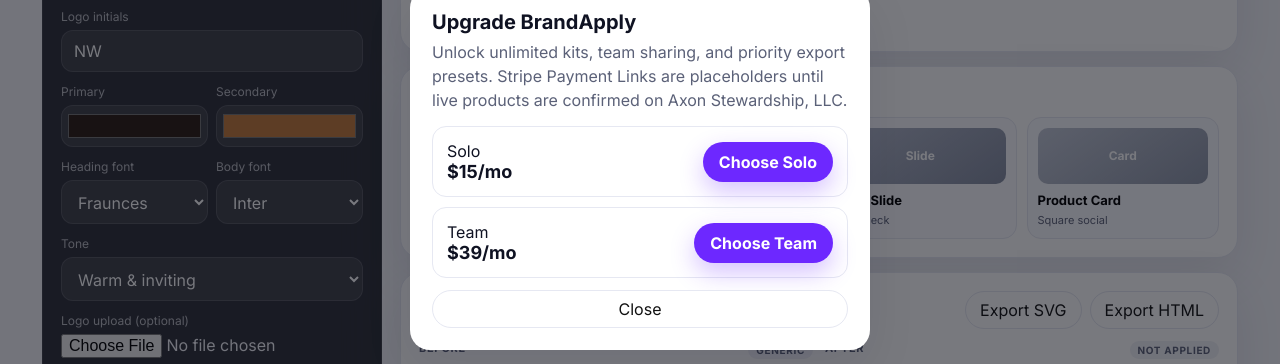
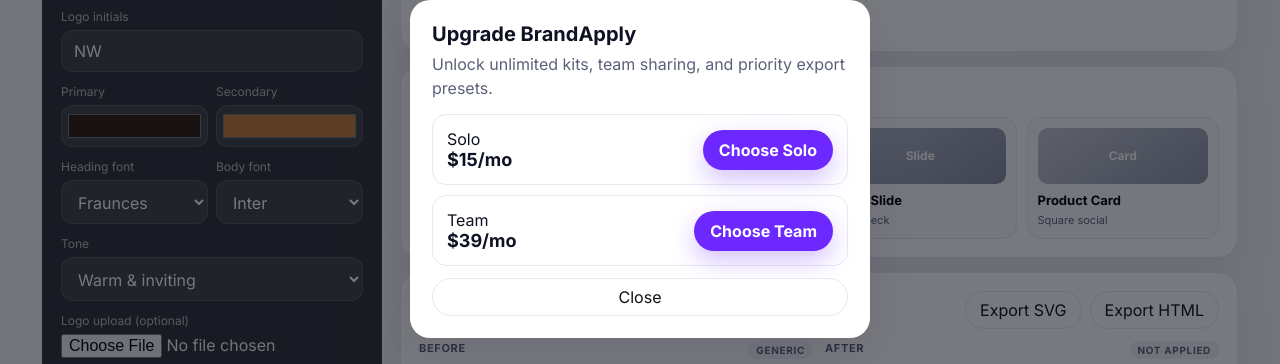
Before and after one commit to blakeidle/brandapply, a plain HTML site: page index.html in a window 1280 px wide. Both pictures are taken after a click on the button "Upgrade". Shown: the part 231-595 px from the top of the page. Drawn offline with Linux system fonts and the light colour scheme.

Commit message:
Remove outdated Stripe placeholder copy from the upgrade popup

```diff
--- a/index.html
+++ b/index.html
@@ -205,7 +205,7 @@ button,input,select,textarea{font:inherit} a{color:var(--accent)}
 <div class="modal-backdrop" id="upgradeModal" role="dialog" aria-modal="true" aria-labelledby="upgradeTitle">
   <div class="modal">
     <h3 id="upgradeTitle">Upgrade BrandApply</h3>
-    <p>Unlock unlimited kits, team sharing, and priority export presets. Stripe Payment Links are placeholders until live products are confirmed on Axon Stewardship, LLC.</p>
+    <p>Unlock unlimited kits, team sharing, and priority export presets.</p>
     <div class="plans">
       <div class="plan"><div><div>Solo</div><b>$15/mo</b></div><a class="primary" id="cta-solo" href="https://buy.stripe.com/3cI9ATcnb1Z69j92oRaIM03" style="text-decoration:none">Choose Solo</a></div>
       <div class="plan"><div><div>Team</div><b>$39/mo</b></div><a class="primary" id="cta-team" href="https://buy.stripe.com/9B6bJ13QF8nu66X9RjaIM02" style="text-decoration:none">Choose Team</a></div>
```
